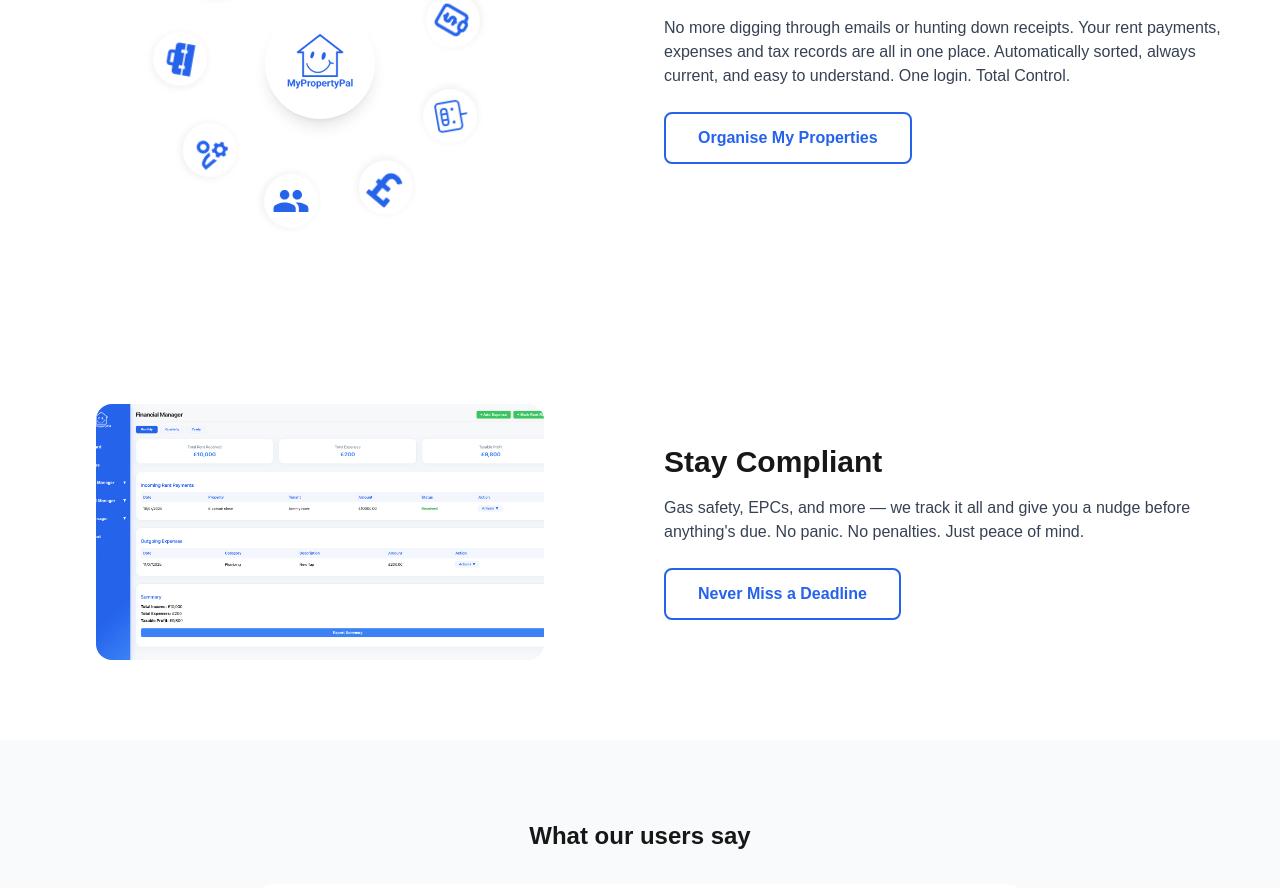
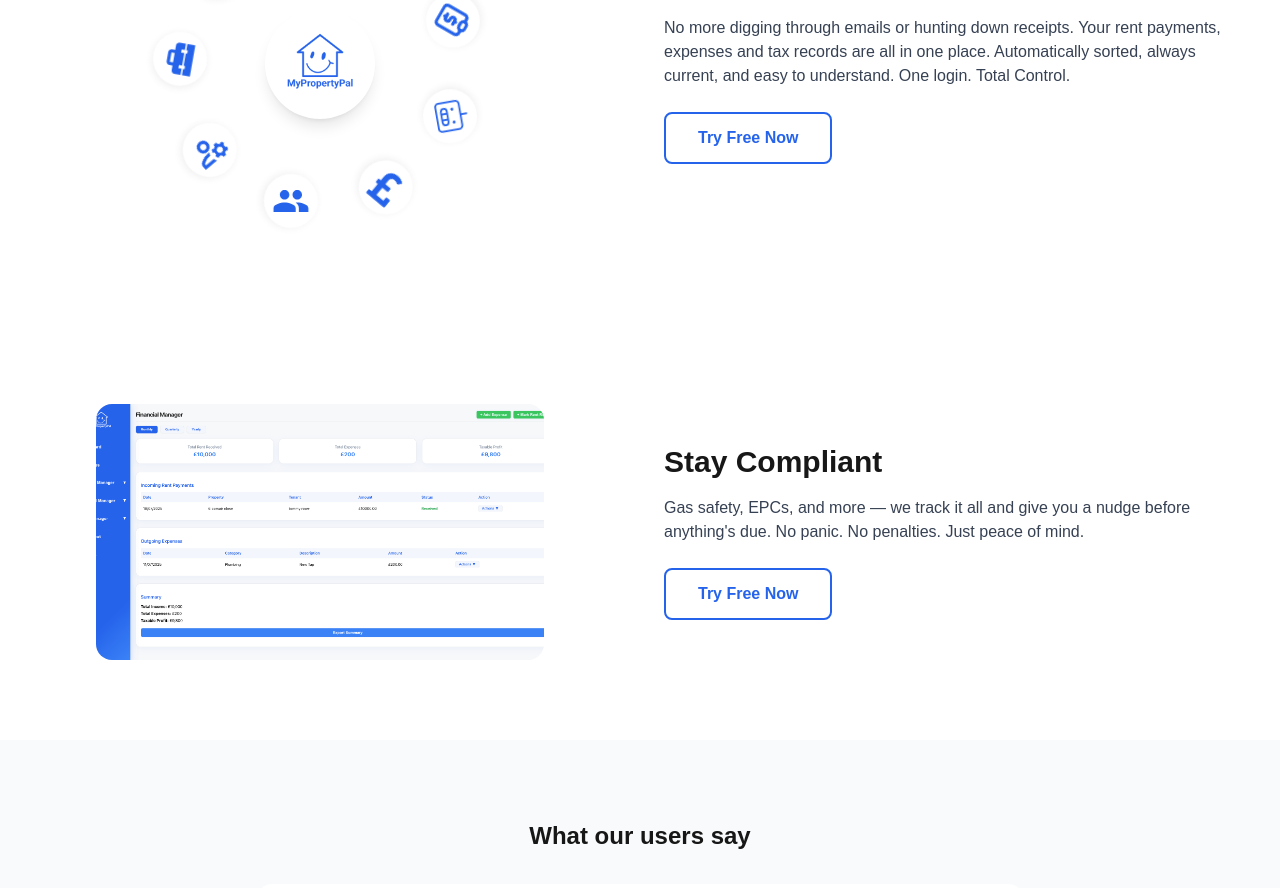
Before and after one commit to rubberduckies12/MyPropertyPal, a Next.js app in the folder marketing_site/: page / in a window 1280 px wide. Shown: the part 2420-3308 px from the top of the page. Built offline with nearby package versions, Linux system fonts and the light colour scheme.

Commit message:
CTA wording

```diff
--- a/marketing_site/src/pages/home/home.jsx
+++ b/marketing_site/src/pages/home/home.jsx
@@ -656,7 +656,7 @@ export default function Landing() {
                         className="border-2 border-[#2563eb] text-[#2563eb] font-semibold rounded-lg px-8 py-3 hover:bg-[#2563eb] hover:text-white transition w-full md:w-auto text-center"
                         onClick={() => window.location.href = "https://app.mypropertypal.com/register"}
                     >
-                        Organise My Properties
+                        Try Free Now
                     </button>
                 </div>
             </section>
@@ -675,7 +675,7 @@ export default function Landing() {
                         className="border-2 border-[#2563eb] text-[#2563eb] font-semibold rounded-lg px-8 py-3 hover:bg-[#2563eb] hover:text-white transition w-full md:w-auto text-center"
                         onClick={() => window.location.href = "https://app.mypropertypal.com/register"}
                     >
-                        Never Miss a Deadline
+                       Try Free Now
                     </button>
                 </div>
                 <div className="flex justify-center order-2 md:order-1">
```
